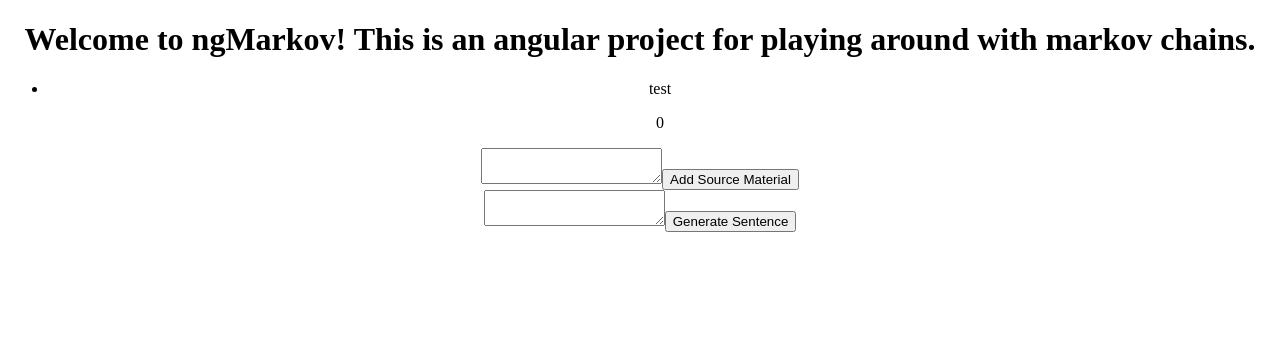
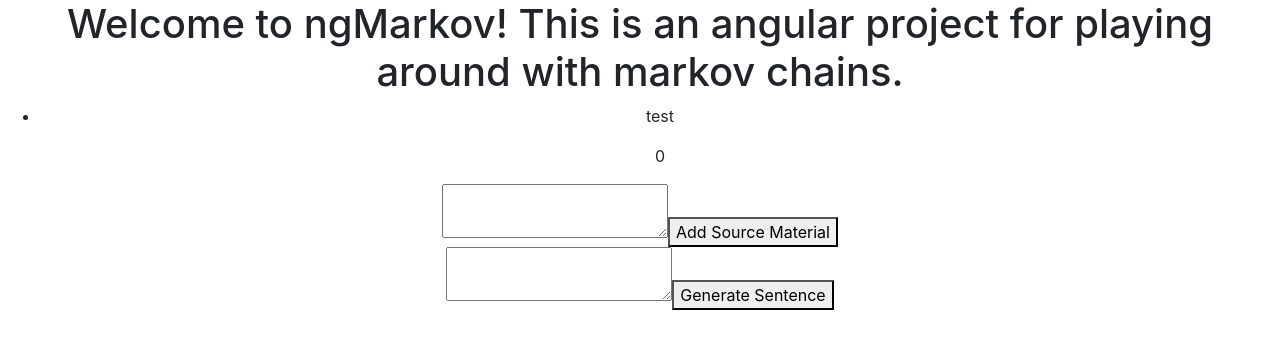
Before and after one commit to krosn/ngMarkov, an Angular app: page / in a window 1280 px wide. Shown: the top 348 px of the page. Built offline with nearby package versions, Linux system fonts and the light colour scheme.

Commit message:
Added bootsrap and font-awesome

```diff
--- a/package.json
+++ b/package.json
@@ -19,7 +19,9 @@
     "@angular/platform-browser": "~7.2.0",
     "@angular/platform-browser-dynamic": "~7.2.0",
     "@angular/router": "~7.2.0",
+    "bootstrap": "^4.3.1",
     "core-js": "^2.5.4",
+    "font-awesome": "^4.7.0",
     "http-server": "^0.9.0",
     "rxjs": "~6.3.3",
     "tslib": "^1.9.0",
--- a/src/styles.css
+++ b/src/styles.css
@@ -1 +1,2 @@
-/* You can add global styles to this file, and also import other style files */
+@import "~bootstrap/dist/css/bootstrap.min.css";
+@import "~font-awesome/css/font-awesome.min.css";
```
Also changed, not shown: 1 other file (tests, documents, lock files or other folders).
